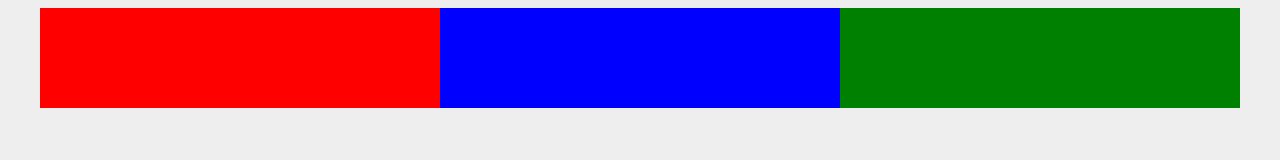
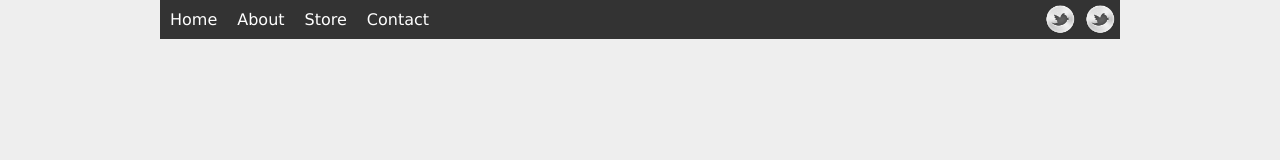
Before and after one commit to Elybourland/css-flexbox, a plain HTML site: page index.html in a window 1280 px wide. Drawn offline with Linux system fonts and the light colour scheme.

Commit message:
nested menu

```diff
--- a/index.html
+++ b/index.html
@@ -4,15 +4,33 @@
     <link rel="stylesheet" type= "text/css" href="style.css">
     <meta charset="UTF-8">
     <meta name="viewport" content="width=device-width, initial-scale=1.0">
-    <title>CSS Flex Box</title>
+    <title>CSS Flexbox</title>
 </head>
 <body>
-    <div class="container">
-        <div class="flex-container">
-            <div class="box one"></div>
-            <div class="box two"></div>
-            <div class="box three"></div>
-        </div>
+    <div class="wrapper">
+
+        <nav>
+            <ul>
+                <li><a href="">Home</a></li>
+                <li><a href="">About</a></li>
+                <li><a href="">Store</a></li>
+                <li><a href="">Contact</a></li>
+            </ul>
+
+            <ul class="social">
+                <li><a href="" class="fb">Facebook</a></li>
+                <li><a href="" class="tw">Twitter</a></li>
+            </ul>
+
+        </nav>
+
+
+
+
+
+
+
+
     </div>
 </body>
 </html>
--- a/style.css
+++ b/style.css
@@ -1,29 +1,83 @@
+* {
+    font-family: Verdana, Geneva, Tahoma, sans-serif;
+    margin: 0;
+}
 body {
     background: #eeeeee;
 }
-.container {
+.wrapper {
     width: 100%;
-    max-width: 1200px;
+    max-width: 960px;
     margin: 0 auto;
 }
-.flex-container {
+
+/* menu base styles */
+
+nav {
+    background: #333333;
+}
+nav ul {
+    list-style-type: none;
+    padding: 0;
+}
+nav a {
+    text-decoration: none;
+    text-align: center;
+    color: #ffffff;
+    display: block;
+    padding: 10px;
+}
+nav a:hover {
+    background-color: #555555;
+}
+
+/* social menu base styles */
+
+a.tw {
+    background: url(img/tw.png) no-repeat center;
+    background-size: 80%;
+}
+a.fb {
+    background: url(img/tw.png) no-repeat center;
+    background-size: 80%;
+}
+
+.social a {
+    text-indent: -100000px;
+}
+
+.social {
+    max-width: 80px;
+    margin: 0 auto;
+}
+
+/* flex styles */
+
+nav ul.social {
+    flex: 1 1 0;
     display: flex;
-    background: white;
-    flex-wrap: wrap;
 }
-.box {
-    height: 100px;
-    flex: 1 0 200px;
+
+nav ul.social li {
+    flex: 1 1 0;
 }
-.one {
-    background: red;
+
+@media screen and (min-width: 768px){
+
+nav ul {
+    display: flex;
+    justify-content: flex-start;
+}
+nav li {
+    flex: 1 1 0;
+}
+nav {
+    display: flex;
+    justify-content: space-between;
+}
+
+.social {
+    margin: 0;
+}
 
 }
-.two {
-    background: blue;
-
-}
-.three {
-    background: green;
-
-}
```
Also changed, not shown: img/fb.png (added), img/tw.png (added).
